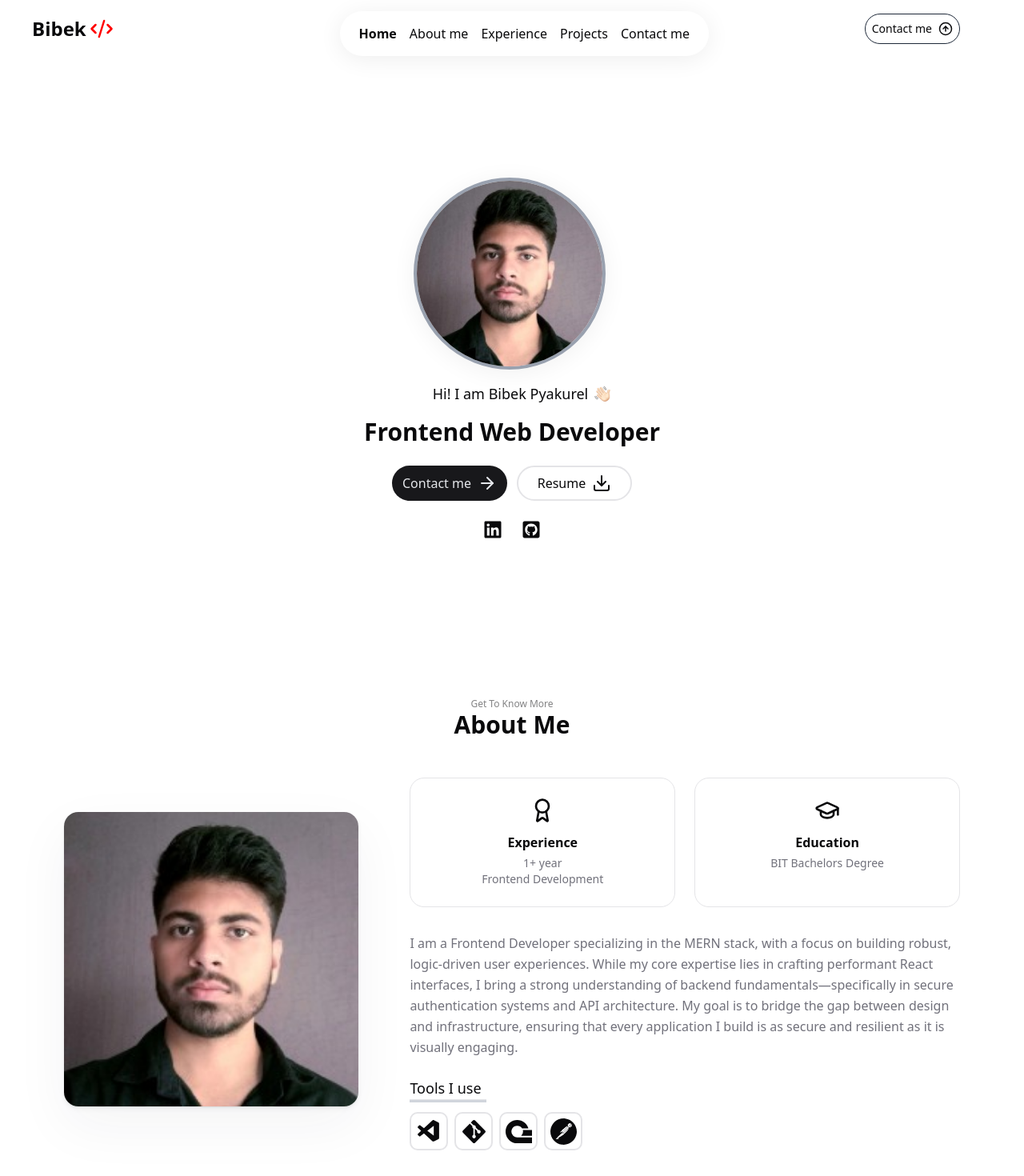
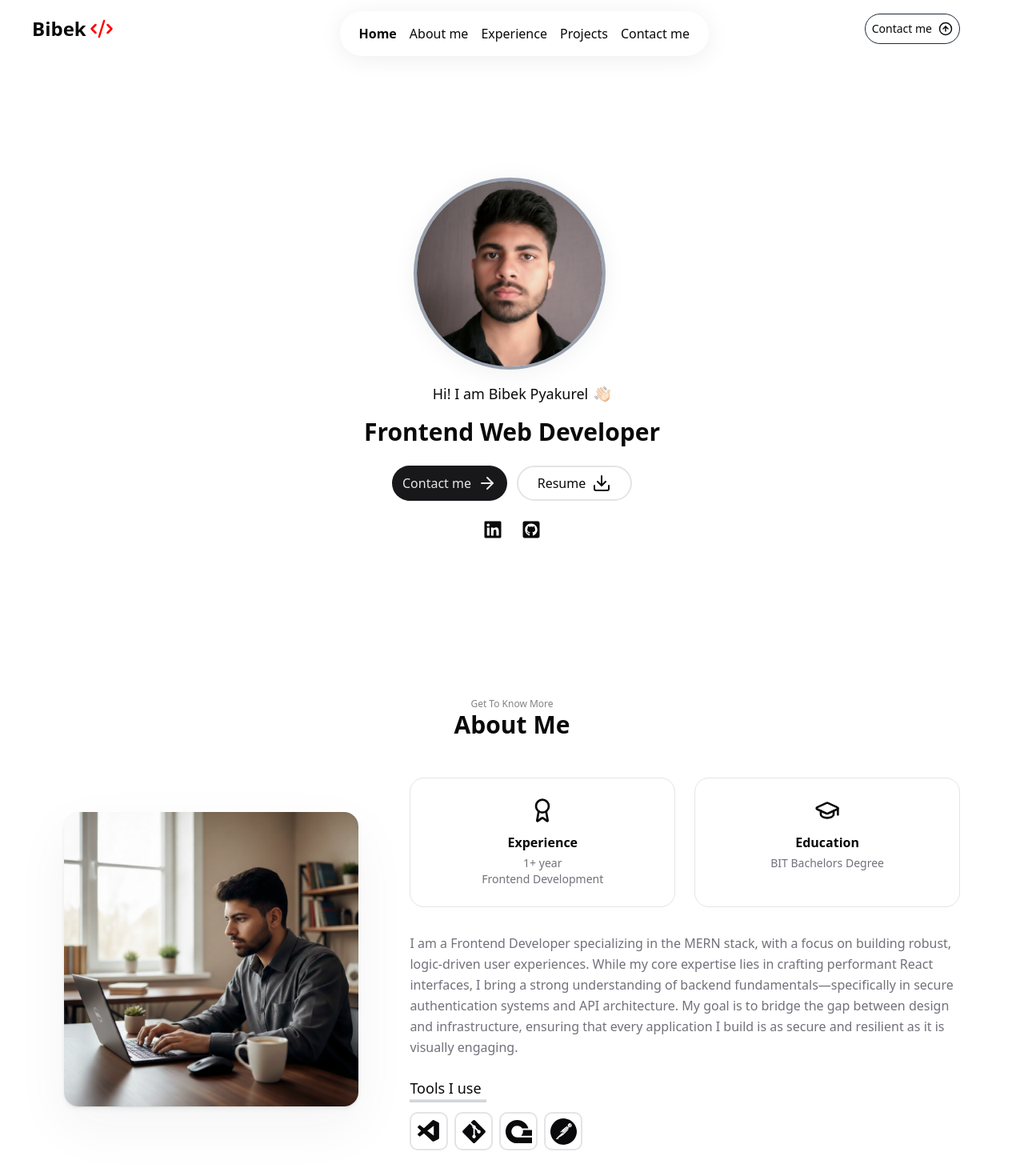
Before and after one commit to DEVELOPERBibek10/Portfolio, a React app: page / in a window 1280 px wide. Shown: the top 1470 px of the page at 80% size. Built offline with nearby package versions, Linux system fonts and the light colour scheme; the HTML template or start-up script is replaced by a standard one.

Commit message:
add new images for about and home section

```diff
--- a/src/pages/About.tsx
+++ b/src/pages/About.tsx
@@ -39,7 +39,7 @@ const About = () => {
           >
             <div className="rounded-2xl h-60 md:h-full object-top md:object-center overflow-hidden shadow-[0px_1px_1px_rgba(0,0,0,0.05),0px_4px_6px_rgba(34,42,53,0.04),0_24px_68px_rgba(47,48,55,0.05),0px_2px_3px_rgba(0,0,0,0.04)]">
               <img
-                src={"/profile.jpeg"}
+                src={"/coding.png"}
                 alt="About John Doe"
                 className="w-full h-full object-cover object-center"
               />
--- a/src/pages/Home.tsx
+++ b/src/pages/Home.tsx
@@ -23,7 +23,7 @@ const Home = () => {
           >
             <div className="w-52 h-52 mb-4 md:w-60 md:h-60 rounded-full overflow-hidden border-4 border-gray-400 shadow-[0_4px_30px_rgba(0,0,0,0.06)]">
               <img
-                src={"/profile.jpeg"}
+                src={"/profile.png"}
                 alt="Bibek Pyakurel"
                 loading="lazy"
                 className="w-full h-full object-cover"
```
Also changed, not shown: public/coding.png (added), public/profile.png (added).
